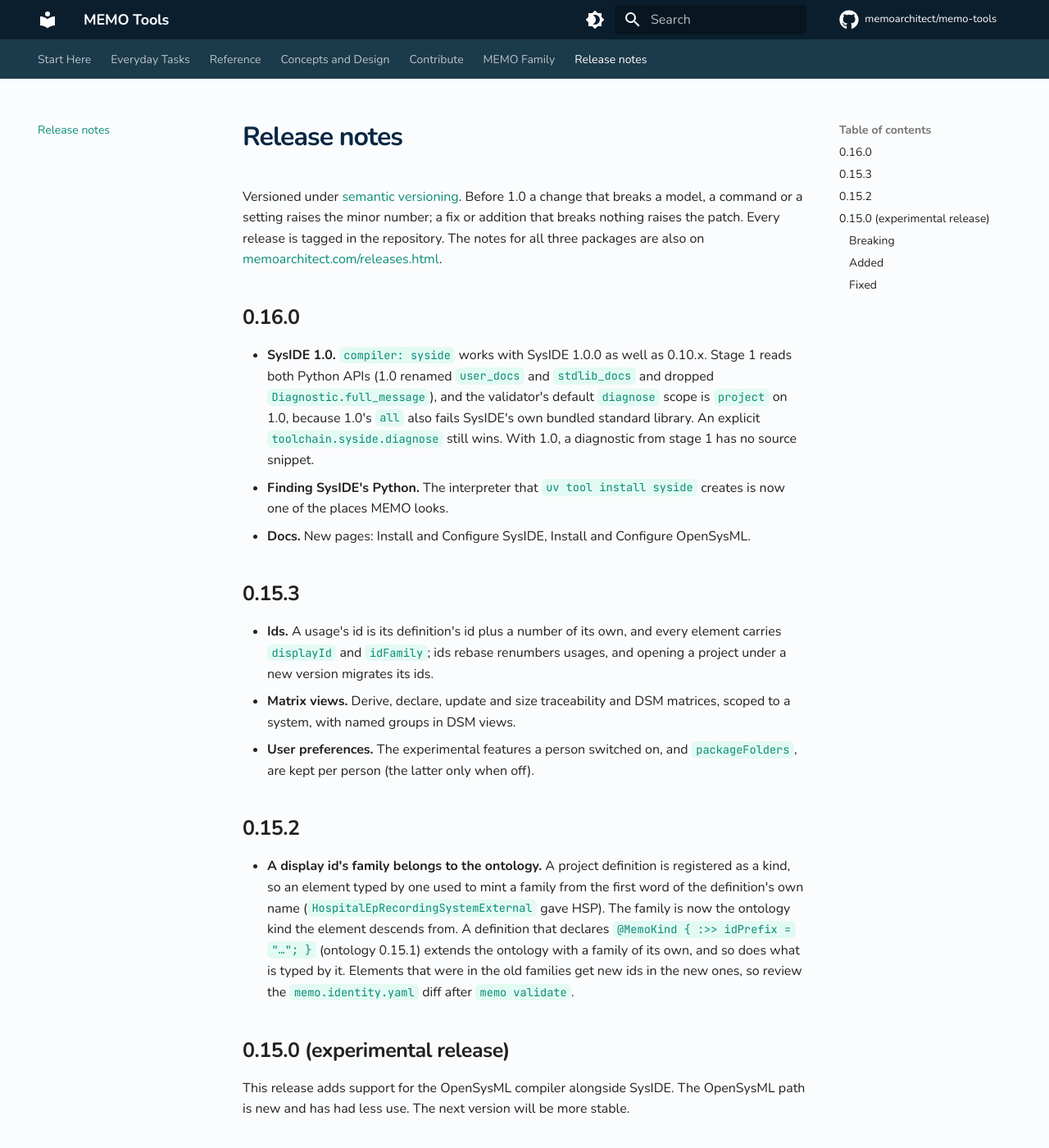
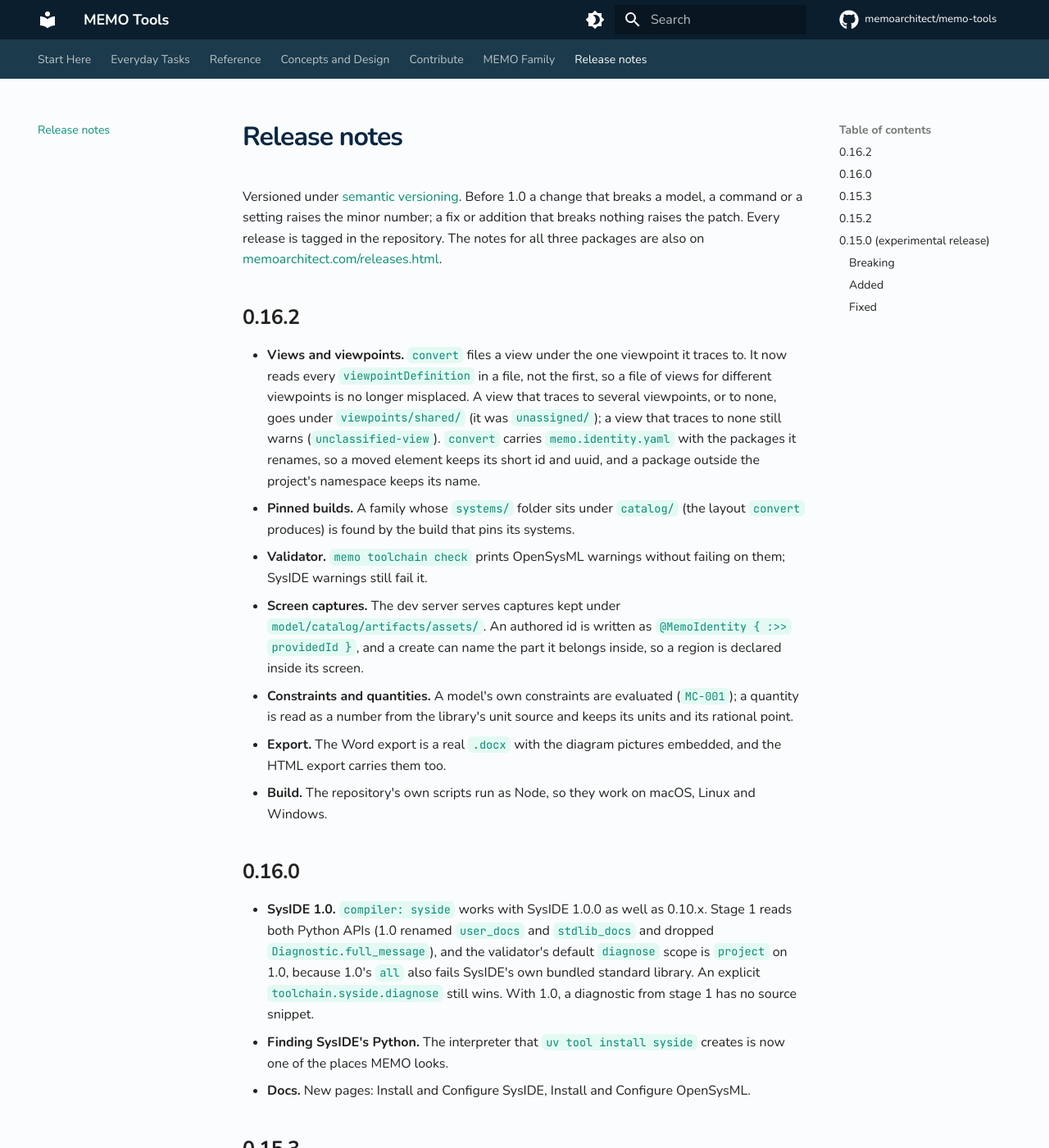
Before and after one commit to memoarchitect/memo-tools, an MkDocs documentation site: the page built from docs/release-notes.md, in a window 1280 px wide and 1400 px high. Shown: the whole window at 82% size. Built offline with MkDocs 1.6.1 and Material for MkDocs 9.7.7, drawn with Linux system fonts in a browser that asks for light colours; comment, search, counter and statistics services are not loaded.

Commit message:
release: 0.16.2
Co-Authored-By: Claude Sonnet 5.5 <noreply@anthropic.com>

```diff
--- a/docs/release-notes.md
+++ b/docs/release-notes.md
@@ -1,6 +1,16 @@
 # Release notes
 
 Versioned under [semantic versioning](https://semver.org/). Before 1.0 a change that breaks a model, a command or a setting raises the minor number; a fix or addition that breaks nothing raises the patch. Every release is tagged in the repository. The notes for all three packages are also on [memoarchitect.com/releases.html](https://memoarchitect.com/releases.html).
+
+## 0.16.2
+
+- **Views and viewpoints.** `convert` files a view under the one viewpoint it traces to. It now reads every `viewpointDefinition` in a file, not the first, so a file of views for different viewpoints is no longer misplaced. A view that traces to several viewpoints, or to none, goes under `viewpoints/shared/` (it was `unassigned/`); a view that traces to none still warns (`unclassified-view`). `convert` carries `memo.identity.yaml` with the packages it renames, so a moved element keeps its short id and uuid, and a package outside the project's namespace keeps its name.
+- **Pinned builds.** A family whose `systems/` folder sits under `catalog/` (the layout `convert` produces) is found by the build that pins its systems.
+- **Validator.** `memo toolchain check` prints OpenSysML warnings without failing on them; SysIDE warnings still fail it.
+- **Screen captures.** The dev server serves captures kept under `model/catalog/artifacts/assets/`. An authored id is written as `@MemoIdentity { :>> providedId }`, and a create can name the part it belongs inside, so a region is declared inside its screen.
+- **Constraints and quantities.** A model's own constraints are evaluated (`MC-001`); a quantity is read as a number from the library's unit source and keeps its units and its rational point.
+- **Export.** The Word export is a real `.docx` with the diagram pictures embedded, and the HTML export carries them too.
+- **Build.** The repository's own scripts run as Node, so they work on macOS, Linux and Windows.
 
 ## 0.16.0
 
--- a/package.json
+++ b/package.json
@@ -1,6 +1,6 @@
 {
   "name": "@memoarchitect/tools",
-  "version": "0.16.1",
+  "version": "0.16.2",
   "description": "MEMO tools — SysML v2 parser, semantic model, validation, project operations, and CLI",
   "type": "module",
   "main": "./packages/tools/lib/index.js",
@@ -54,7 +54,7 @@
     "check:transport": "node scripts/measure-transport-latency.mjs"
   },
   "dependencies": {
-    "@memoarchitect/ontology": "0.16.1",
+    "@memoarchitect/ontology": "0.16.2",
     "@openmbee/opensysml": "0.10.0",
     "chalk": "^5.3.0",
     "chokidar": "^4.0.0",
--- a/pyproject.toml
+++ b/pyproject.toml
@@ -1,6 +1,6 @@
 [project]
 name = "memo-tools-docs"
-version = "0.16.0"
+version = "0.16.2"
 description = "Documentation for MEMO Tools"
 requires-python = ">=3.10"
 dependencies = [
```
Also changed, not shown: README.md (+1 -1 lines), 1 other file.
